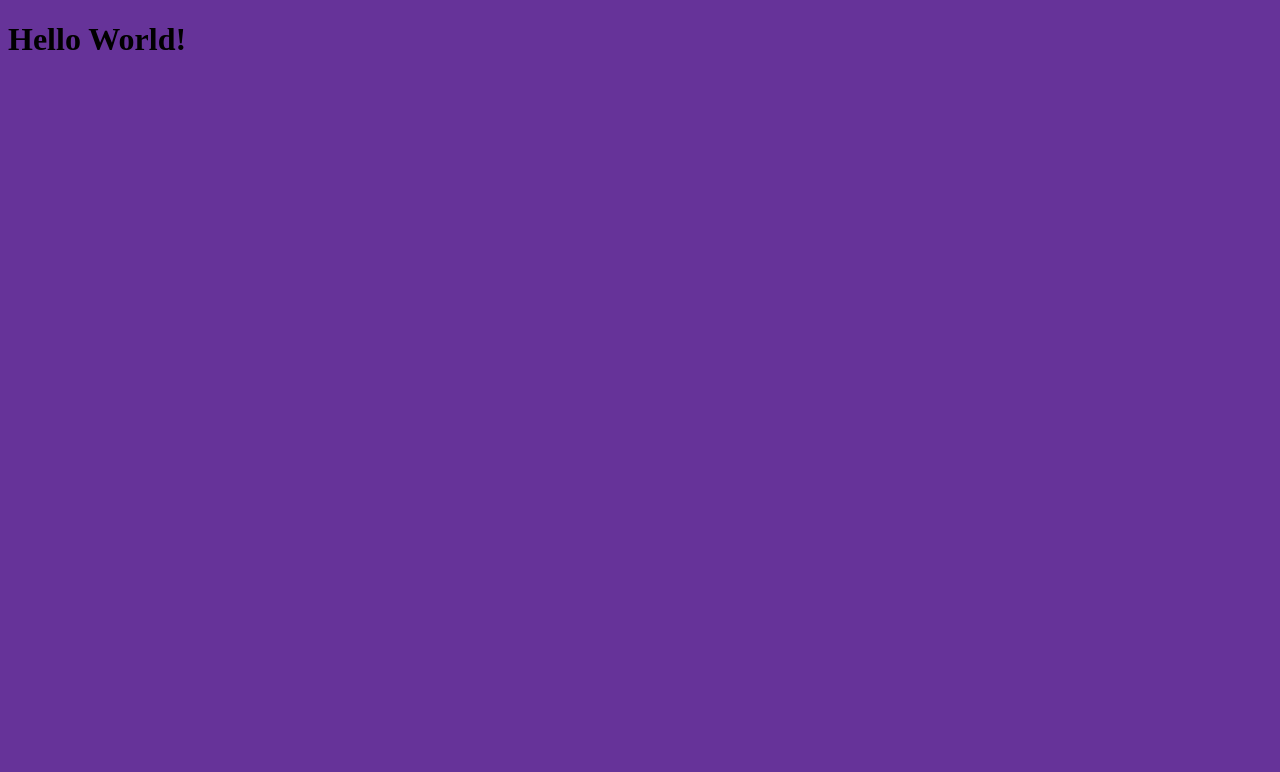
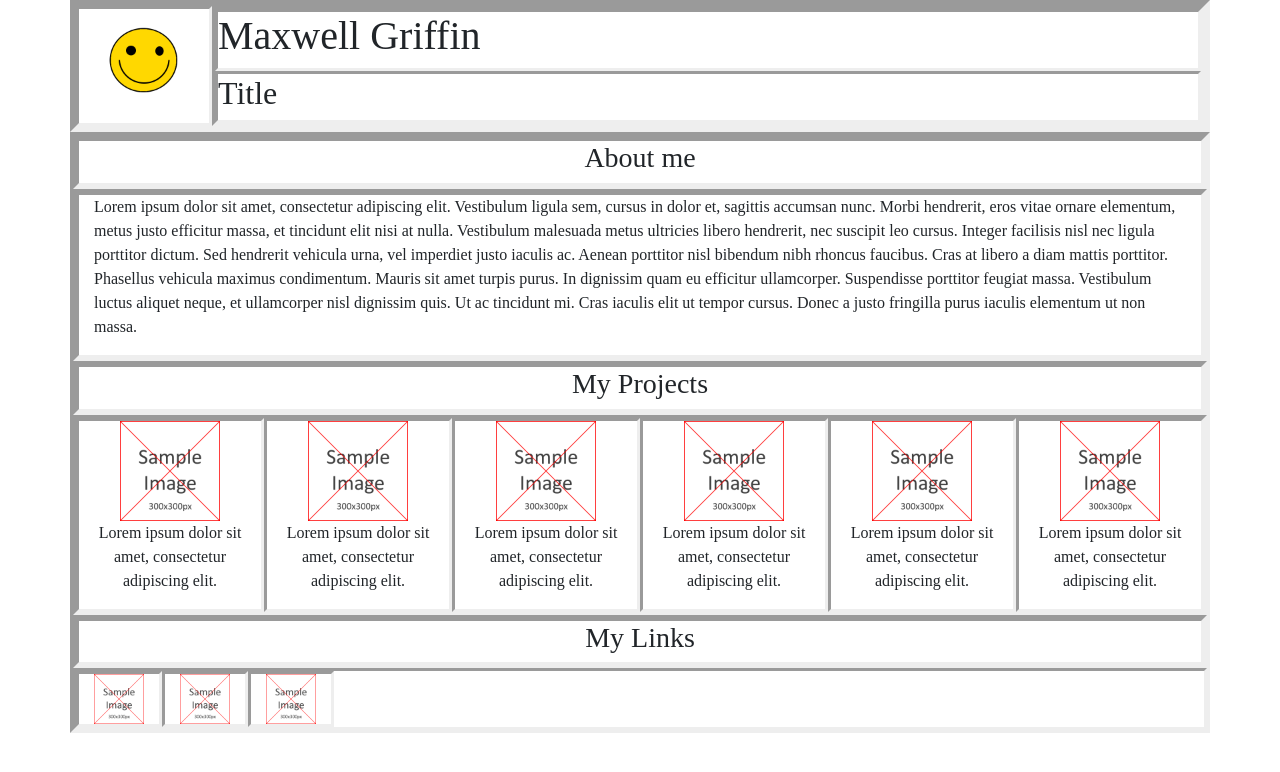
Before and after one commit to MaxwellGriffin/Portfolio, a plain HTML site: page index.html in a window 1280 px wide. Drawn offline with nearby package versions, Linux system fonts and the light colour scheme.

Commit message:
regular update

```diff
--- a/css/about.css
+++ b/css/about.css
@@ -1,3 +1,8 @@
+/* how to make vars:
 body{
-    background:rebeccapurple;
+    background:var(--yellow);
 }
+h1{
+    font-family:var(--font-one);
+}
+*/
--- a/css/global.css
+++ b/css/global.css
@@ -0,0 +1,7 @@
+body{
+    font-family:'Times New Roman', Times, serif;
+}
+
+div{
+    border-style:inset;
+}
--- a/css/main.css
+++ b/css/main.css
@@ -6,3 +6,15 @@
 @import"projects.css";
 @import"contact.css";
 @import"footer.css";
+
+.cntr{
+    text-align:center;
+}
+
+.projectthumbnail{
+    height:100px;
+}
+
+.linkbox{
+    height:50px;
+}
--- a/css/variables.css
+++ b/css/variables.css
@@ -0,0 +1,5 @@
+:root{
+    --purple: #413075;
+    --yellow: #abaa39;
+    /*--font-one: font-family: 'staatliches', cursive;*/
+}
--- a/index.html
+++ b/index.html
@@ -1,13 +1,128 @@
 <!DOCTYPE html>
 <html lang="en">
+
 <head>
     <meta charset="UTF-8">
     <meta name="viewport" content="width=device-width, initial-scale=1.0">
     <meta http-equiv="X-UA-Compatible" content="ie=edge">
     <title>Maxwell Griffin</title>
+    <link href="https://fonts.googleapis.com/css?family=Staatliches" rel="stylesheet">
+    <!--fonts.google.com-->
+    <link rel="stylesheet" href="https://stackpath.bootstrapcdn.com/bootstrap/4.2.1/css/bootstrap.min.css"
+        integrity="sha384-GJzZqFGwb1QTTN6wy59ffF1BuGJpLSa9DkKMp0DgiMDm4iYMj70gZWKYbI706tWS" crossorigin="anonymous">
+    <!--getbootstrap.com-->
     <link rel="stylesheet" href="./css/main.css">
 </head>
+
 <body>
-    <h1>Hello World!</h1>
+    <script src="https://code.jquery.com/jquery-3.3.1.slim.min.js"
+        integrity="sha384-q8i/X+965DzO0rT7abK41JStQIAqVgRVzpbzo5smXKp4YfRvH+8abtTE1Pi6jizo"
+        crossorigin="anonymous"></script>
+    <script src="https://cdnjs.cloudflare.com/ajax/libs/popper.js/1.14.6/umd/popper.min.js"
+        integrity="sha384-wHAiFfRlMFy6i5SRaxvfOCifBUQy1xHdJ/yoi7FRNXMRBu5WHdZYu1hA6ZOblgut"
+        crossorigin="anonymous"></script>
+    <script src="https://stackpath.bootstrapcdn.com/bootstrap/4.2.1/js/bootstrap.min.js"
+        integrity="sha384-B0UglyR+jN6CkvvICOB2joaf5I4l3gm9GU6Hc1og6Ls7i6U/mkkaduKaBhlAXv9k"
+        crossorigin="anonymous"></script>
+
+
+    <header>
+        <div class="container">
+            <div class="row">
+                <div class="col-sm-auto">
+                    <img src="./assets/img/placeholder.png" alt="Headshot" style="height:100px">
+                </div>
+                <div class="col-sm">
+                    <div class="row">
+                        <h1>Maxwell Griffin</h1>
+                    </div>
+                    <div class="row">
+                        <h2>Title</h2>
+                    </div>
+                </div>
+            </div>
+        </div>
+    </header>
+
+    <main>
+        <div class="container">
+            <div class="row">
+                <div class="col-sm cntr">
+                    <h3>About me</h3>
+                </div>
+            </div>
+            <div class="row">
+                <div class="col-sm">
+                    <p>Lorem ipsum dolor sit amet, consectetur adipiscing elit. Vestibulum ligula sem, cursus in dolor
+                        et, sagittis accumsan nunc. Morbi hendrerit, eros vitae ornare elementum, metus justo efficitur
+                        massa, et tincidunt elit nisi at nulla. Vestibulum malesuada metus ultricies libero hendrerit,
+                        nec suscipit leo cursus. Integer facilisis nisl nec ligula porttitor dictum. Sed hendrerit
+                        vehicula urna, vel imperdiet justo iaculis ac. Aenean porttitor nisl bibendum nibh rhoncus
+                        faucibus. Cras at libero a diam mattis porttitor. Phasellus vehicula maximus condimentum. Mauris
+                        sit amet turpis purus. In dignissim quam eu efficitur ullamcorper. Suspendisse porttitor feugiat
+                        massa. Vestibulum luctus aliquet neque, et ullamcorper nisl dignissim quis. Ut ac tincidunt mi.
+                        Cras iaculis elit ut tempor cursus. Donec a justo fringilla purus iaculis elementum ut non
+                        massa.</p>
+                </div>
+            </div>
+            <div class="row">
+                <div class="col-sm cntr">
+                    <h3>My Projects</h3>
+                </div>
+            </div>
+            <div class="row">
+                <div class="col-sm cntr">
+                    <img src="./assets/img/sample.png" alt="" class="projectthumbnail">
+                    <p>Lorem ipsum dolor sit amet, consectetur adipiscing elit.</p>
+                </div>
+                <div class="col-sm cntr">
+                    <img src="./assets/img/sample.png" alt="" class="projectthumbnail">
+                    <p>Lorem ipsum dolor sit amet, consectetur adipiscing elit.</p>
+                </div>
+                <div class="col-sm cntr">
+                    <img src="./assets/img/sample.png" alt="" class="projectthumbnail">
+                    <p>Lorem ipsum dolor sit amet, consectetur adipiscing elit.</p>
+                </div>
+                <div class="col-sm cntr">
+                    <img src="./assets/img/sample.png" alt="" class="projectthumbnail">
+                    <p>Lorem ipsum dolor sit amet, consectetur adipiscing elit.</p>
+                </div>
+                <div class="col-sm cntr">
+                    <img src="./assets/img/sample.png" alt="" class="projectthumbnail">
+                    <p>Lorem ipsum dolor sit amet, consectetur adipiscing elit.</p>
+                </div>
+                <div class="col-sm cntr">
+                    <img src="./assets/img/sample.png" alt="" class="projectthumbnail">
+                    <p>Lorem ipsum dolor sit amet, consectetur adipiscing elit.</p>
+                </div>
+            </div>
+            <div class="row">
+                <div class="col-sm cntr">
+                    <h3>My Links</h3>
+                </div>
+            </div>
+            <div class="row" style="text-align:center;">
+                <div class="col-sm-auto">
+                    <img src="./assets/img/sample.png" alt="" class="linkbox">
+                </div>
+                <div class="col-sm-auto">
+                    <img src="./assets/img/sample.png" alt="" class="linkbox">
+                </div>
+                <div class="col-sm-auto">
+                    <img src="./assets/img/sample.png" alt="" class="linkbox">
+                </div>
+
+            </div>
+
+
+        </div>
+
+    </main>
+
+    <footer>
+
+    </footer>
+
 </body>
+
 </html>
```
Also changed, not shown: assets/img/placeholder.png (added), assets/img/sample.png (added), 1 other file.
